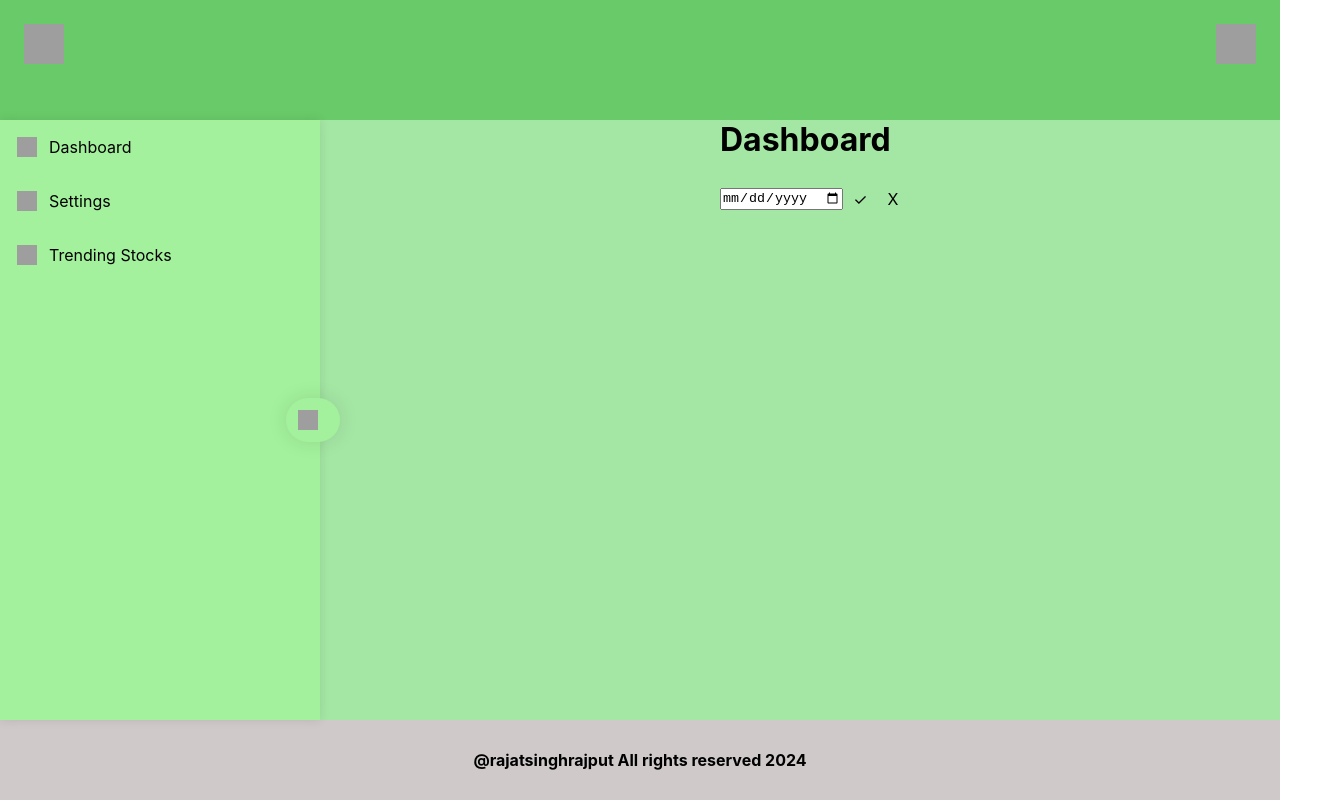
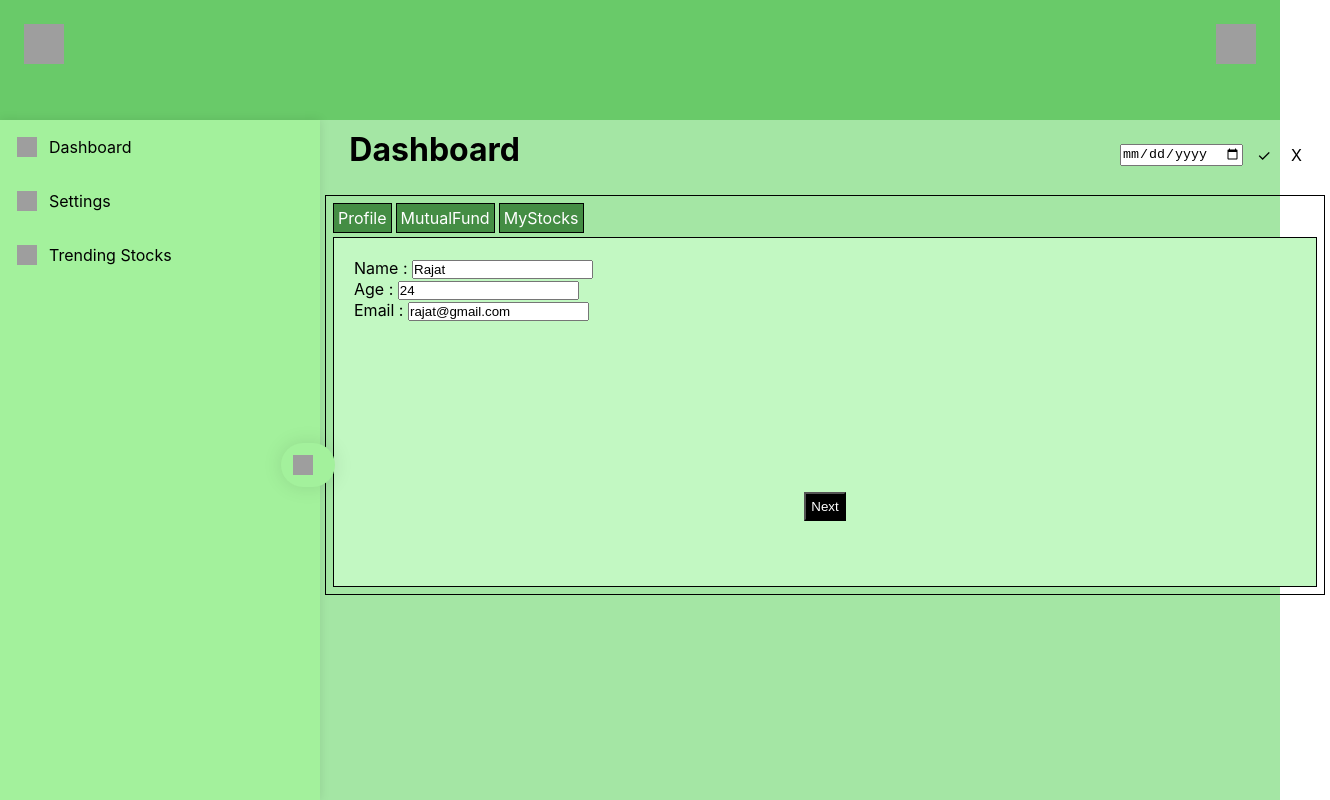
Before and after one commit to rajat-16rajput/Finology, a React (Create React App) app: page / in a window 1280 px wide. Shown: the whole page, 1330 px wide, since content can reach past the window. Built offline with nearby package versions, Linux system fonts and the light colour scheme; grey boxes are pictures that could not be loaded.

Commit message:
Add Dashboard functionality

```diff
--- a/src/App.css
+++ b/src/App.css
@@ -55,7 +55,7 @@
 
 .main {
   display: flex;
-  height: 100%;
+  height: 85vh;
   background-color: rgb(164, 230, 164);
 }
 /* .sidebar {
@@ -126,9 +126,81 @@ li {
   height: 75vh;
   padding-left: 400px;
 }
-.dashboard {
-  height: 75vh;
-  padding-left: 400px;
+.dashboard-header {
+  display: flex;
+  justify-content: end;
+  padding: 10px;
+}
+.dashboard-content {
+  border: 1px solid black;
+  box-sizing: border-box;
+  margin: 5px;
+  padding: 5px;
+  height: 400px;
+  width: 1000px;
+}
+.dashboard-tabs {
+  display: flex;
+  box-sizing: border-box;
+}
+.dashboard-page {
+  border: 1px solid black;
+  margin: 2px;
+  box-sizing: border-box;
+  background-color: rgb(194, 248, 194);
+  height: 350px;
+  display: flex;
+  flex-direction: column;
+  justify-content: space-between;
+}
+.dashboard-btn-container {
+  margin-bottom: 50px;
+  padding: 10px;
+
+  display: flex;
+  justify-content: center;
+  align-items: center;
+}
+
+button {
+  padding: 5px;
+  margin: 5px;
+  color: white;
+  background-color: black;
+}
+.profile-form {
+  display: flex;
+  flex-direction: column;
+  padding: 10px;
+  margin: 10px;
+}
+.mututal-form {
+  padding: 5px;
+  margin: 5px;
+}
+.my-stocks {
+  margin: 10px;
+}
+
+.my-stock-list {
+  margin: 10px;
+}
+
+.tab-btn {
+  padding: 4px;
+  margin: 2px;
+  border: 1px solid black;
+
+  color: white;
+  background-color: rgb(68, 141, 68);
+  font: large;
+  cursor: pointer;
+
+  box-shadow: black;
+}
+
+.tab-btn:hover {
+  background-color: rgb(86, 161, 86);
 }
 .error {
   height: 75vh;
@@ -269,6 +341,7 @@ tbody td {
 
 .stock-body {
   display: flex;
+  height: 100%;
 }
 
 .filter-menu {
@@ -308,19 +381,22 @@ tbody td {
 #option {
   padding: 5px;
 }
-.footer {
+/* .footer {
   height: 10vh;
   background-color: rgb(207, 201, 201);
   display: flex;
   justify-content: center;
   align-items: center;
-}
+} */
 
 .Date {
+  padding-left: 600px;
   display: flex;
   justify-content: space-between;
   align-items: center;
-  margin-top: 20px;
+  height: 50px;
+  width: 200px;
+  /* margin-top: 20px; */
 }
 .date-text {
   padding: 5px;
--- a/src/App.js
+++ b/src/App.js
@@ -21,7 +21,7 @@ function App() {
           <RouterProvider router={contentRouter} />
         </SearchBarVisibilityContext.Provider>
       </SearchContext.Provider>
-      <Footer />
+      {/* <Footer /> */}
     </>
   );
 }
--- a/src/Components/Dashboard.js
+++ b/src/Components/Dashboard.js
@@ -1,88 +1,84 @@
-import React from "react";
+import Profile from "./Profile";
+import MutualFund from "./MutualFund";
+import MyStocks from "./MyStocks";
+import DatePicker from "./DatePicker";
 import { useState } from "react";
+
 const Dashboard = () => {
-  const [date, setDate] = useState("yyyy-mm-dd");
-  const [displayDate, setDisplayDate] = useState(date);
-  const [showDate, setShowDate] = useState(false);
-  const [previousDate, setPreviousDate] = useState("yyyy-mm-dd");
-  const [showEditBtn, setShowEditBtn] = useState(showDate);
-  function handleDate(val) {
-    console.log("handleDate Called");
-    setDate(val);
+  const [data, setData] = useState({
+    name: "Rajat",
+    age: 24,
+    email: "rajat@gmail.com",
+    sip: [],
+  });
+  const [activeIndex, setActiveIndex] = useState(0);
+  const tabs = [
+    { name: "Profile", component: Profile },
+    { name: "MutualFund", component: MutualFund },
+    { name: "MyStocks", component: MyStocks },
+  ];
+
+  function handleTabChange(index) {
+    console.log(" handleTabChange()");
+    setActiveIndex(index);
+  }
+  function handleNext() {
+    setActiveIndex(activeIndex + 1);
   }
 
-  function handleTick() {
-    console.log("handle Tick called");
-    if (date === "yyyy-mm-dd") {
-      alert("Please select a date");
-    } else if (!showDate) {
-      setShowEditBtn(true);
-      console.log(date.split("-").reverse().join("-"));
-      setShowDate(true);
-      setPreviousDate(date);
-      setDisplayDate(date);
+  function handlePrevious() {
+    setActiveIndex(activeIndex - 1);
   }
-  }
+  const ActiveComponent = tabs[activeIndex].component;
+  return (
+    <div>
+      <div className="dashboard-header">
+        <h1>Dashboard</h1>
+        <DatePicker />
+      </div>
 
-  function handleCross() {
-    console.log("handleCross called");
-    if (date === "yyyy-mm-dd") {
-      alert("Please select a date");
-    } else if (!showDate) {
-      setShowEditBtn(true);
-      setShowDate(true);
-      setDisplayDate(previousDate);
-    }
-  }
-  return (
-    <div className="dashboard">
-      <h1>Dashboard</h1>
-      <div className="Date">
-        {showDate ? (
-          <p className="date-text">
-            {displayDate.split("-").reverse().join("-")}
-          </p>
-        ) : (
-          <input
-            type="date"
-            value={date}
-            onChange={(e) => {
-              const value = e.target.value;
-              handleDate(value);
-            }}
-          ></input>
-        )}
-        {showEditBtn ? (
+      <div className="dashboard-content">
+        <div className="dashboard-tabs">
+          {tabs.map((t, index) => (
             <div
-            className="edit-date-btn"
+              className="tab-btn"
+              key={index}
               onClick={() => {
-              console.log("Edit btn clicked");
-              setShowEditBtn(!showEditBtn);
-              setShowDate(false);
+                handleTabChange(index);
               }}
             >
-            Edit
+              {t.name}
             </div>
-        ) : (
-          <div className="btns">
-            <div
-              className="tick"
+          ))}
+        </div>
+        <div className="dashboard-page">
+          <ActiveComponent data={data} setData={setData} />
+          <div className="dashboard-btn-container">
+            {activeIndex > 0 && (
+              <button
                 onClick={() => {
-                handleTick();
+                  handlePrevious();
                 }}
               >
-              ✓
-            </div>
-            <div
-              className="cross"
+                Previous
+              </button>
+            )}
+            {activeIndex < tabs.length - 1 && (
+              <button
                 onClick={() => {
-                handleCross();
+                  handleNext();
                 }}
               >
-              X
+                Next
+              </button>
+            )}
+            {activeIndex === tabs.length - 1 && <button>Submit</button>}
           </div>
         </div>
-        )}
+        {/* <div>
+          <button>Previous</button>
+          <button>Next</button>
+        </div> */}
       </div>
     </div>
   );
--- /dev/null
+++ b/src/Components/DatePicker.js
@@ -0,0 +1,89 @@
+import React from "react";
+import { useState } from "react";
+
+const DatePicker = () => {
+  const [date, setDate] = useState("yyyy-mm-dd");
+  const [displayDate, setDisplayDate] = useState(date);
+  const [showDate, setShowDate] = useState(false);
+  const [previousDate, setPreviousDate] = useState("yyyy-mm-dd");
+  const [showEditBtn, setShowEditBtn] = useState(showDate);
+  function handleDate(val) {
+    console.log("handleDate Called");
+    setDate(val);
+  }
+
+  function handleTick() {
+    console.log("handle Tick called");
+    if (date === "yyyy-mm-dd") {
+      alert("Please select a date");
+    } else if (!showDate) {
+      setShowEditBtn(true);
+      console.log(date.split("-").reverse().join("-"));
+      setShowDate(true);
+      setPreviousDate(date);
+      setDisplayDate(date);
+    }
+  }
+
+  function handleCross() {
+    console.log("handleCross called");
+    if (date === "yyyy-mm-dd") {
+      alert("Please select a date");
+    } else if (!showDate) {
+      setShowEditBtn(true);
+      setShowDate(true);
+      setDisplayDate(previousDate);
+    }
+  }
+  return (
+    <div className="Date">
+      {showDate ? (
+        <p className="date-text">
+          {displayDate.split("-").reverse().join("-")}
+        </p>
+      ) : (
+        <input
+          type="date"
+          value={date}
+          onChange={(e) => {
+            const value = e.target.value;
+            handleDate(value);
+          }}
+        ></input>
+      )}
+      {showEditBtn ? (
+        <div
+          className="edit-date-btn"
+          onClick={() => {
+            console.log("Edit btn clicked");
+            setShowEditBtn(!showEditBtn);
+            setShowDate(false);
+          }}
+        >
+          Edit
+        </div>
+      ) : (
+        <div className="btns">
+          <div
+            className="tick"
+            onClick={() => {
+              handleTick();
+            }}
+          >
+            ✓
+          </div>
+          <div
+            className="cross"
+            onClick={() => {
+              handleCross();
+            }}
+          >
+            X
+          </div>
+        </div>
+      )}
+    </div>
+  );
+};
+
+export default DatePicker;
--- /dev/null
+++ b/src/Components/MutualFund.js
@@ -0,0 +1,50 @@
+import React, { useEffect } from "react";
+
+const MutualFund = ({ data, setData }) => {
+  function handleChange(e) {
+    // setData((prevData)=>({...prevData,data.sip.[name]}))
+    setData((prevState) => ({
+      ...prevState,
+      sip: e.target.checked
+        ? [...prevState.sip, e.target.name]
+        : prevState.sip.filter((m) => m !== e.target.name),
+    }));
+  }
+
+  useEffect(() => {
+    console.log(data.sip);
+  }, [data.sip]);
+  return (
+    <div>
+      <div className="mututal-form">
+        <input
+          type="checkbox"
+          name="smallCap"
+          checked={data.sip.includes("smallCap")}
+          onChange={(e) => handleChange(e)}
+        />
+        <label> Small Cap</label>
+      </div>
+      <div className="mututal-form">
+        <input
+          type="checkbox"
+          name="midCap"
+          checked={data.sip.includes("midCap")}
+          onChange={(e) => handleChange(e)}
+        />
+        <label> Mid Cap</label>
+      </div>
+      <div className="mututal-form">
+        <input
+          type="checkbox"
+          name="largeCap"
+          checked={data.sip.includes("largeCap")}
+          onChange={(e) => handleChange(e)}
+        />
+        <label> Large Cap</label>
+      </div>
+    </div>
+  );
+};
+
+export default MutualFund;
--- /dev/null
+++ b/src/Components/MyStocks.js
@@ -0,0 +1,30 @@
+import React, { useEffect, useState } from "react";
+
+const MyStocks = () => {
+  const [stockList, setStockList] = useState([]);
+  async function fetchData() {
+    const res = await fetch("http://localhost:4000/api/myStocks");
+    const data = await res.json();
+    setStockList(data);
+  }
+  useEffect(() => {
+    fetchData();
+  }, [stockList]);
+
+  return (
+    <div className="my-stocks">
+      <h1>My Stocks</h1>
+      <ol className="my-stock-list">
+        {stockList.map((entry, index) => {
+          return (
+            <li key={index}>
+              {entry.name} {"x" + index + 1 * 2}
+            </li>
+          );
+        })}
+      </ol>
+    </div>
+  );
+};
+
+export default MyStocks;
--- /dev/null
+++ b/src/Components/Profile.js
@@ -0,0 +1,48 @@
+import React, { useEffect } from "react";
+
+const Profile = ({ data, setData }) => {
+  const { name, age, email } = data;
+  function handleChange(e, item) {
+    setData((prevState) => ({ ...prevState, [item]: e.target.value }));
+  }
+
+  useEffect(() => {
+    console.log(data);
+  }, [data]);
+  return (
+    <div className="profile-form">
+      <div>
+        <label>Name : </label>
+        <input
+          type="text"
+          value={name}
+          onChange={(e) => {
+            handleChange(e, "name");
+          }}
+        ></input>
+      </div>
+      <div>
+        <label>Age : </label>
+        <input
+          type="number"
+          value={age}
+          onChange={(e) => {
+            handleChange(e, "age");
+          }}
+        ></input>
+      </div>
+      <div>
+        <label>Email : </label>
+        <input
+          type="email"
+          value={email}
+          onChange={(e) => {
+            handleChange(e, "email");
+          }}
+        ></input>
+      </div>
+    </div>
+  );
+};
+
+export default Profile;
--- a/src/Components/Sidebar.js
+++ b/src/Components/Sidebar.js
@@ -5,12 +5,7 @@ import { SearchBarVisibilityContext } from "../App";
 const Sidebar = () => {
   const [sidebar, setSidebar] = useState(false);
   const { setShowSearchBar } = useContext(SearchBarVisibilityContext);
-  // console.log("showSearchbar###", showSearchbar);
 
-  // console.log("showSearchbar###", showSearchbar);
-  // function handleSearchbarDisplay() {
-  //   setShowSearchBar(true);
-  // }
   function handleSidebar() {
     setSidebar(!sidebar);
   }
```
Also changed, not shown: src/Components/DashboardPage.js (added, +9 -0 lines). Lines whose indentation alone changed are shown as unchanged.
